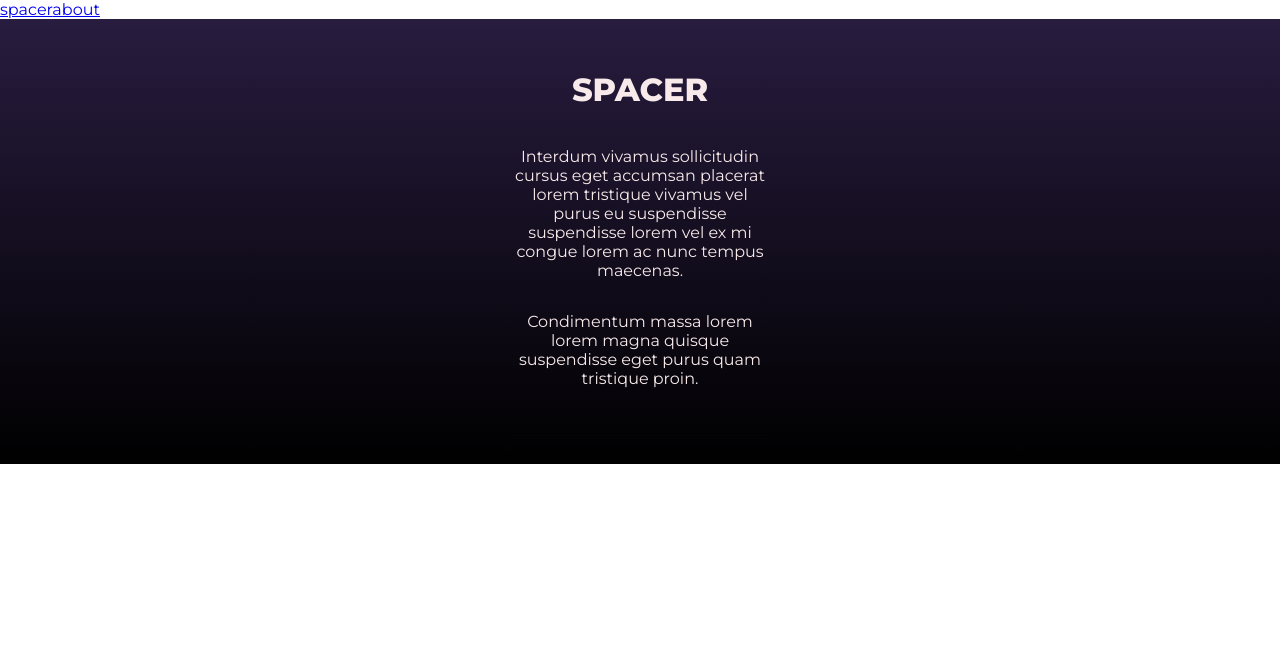
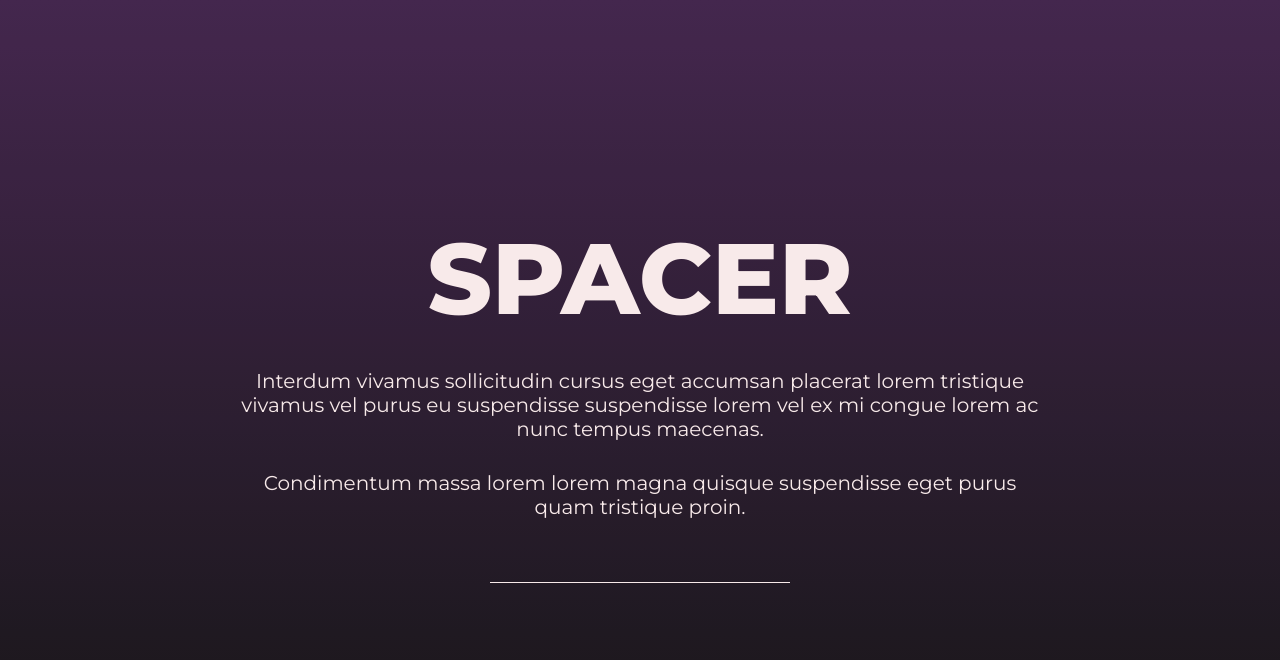
Before and after one commit to adzas/vue-first, a Vue app: page /#/ in a window 1280 px wide. Shown: the top 660 px of the page. Built offline with nearby package versions, Linux system fonts and the light colour scheme.

Commit message:
Create results view

```diff
--- a/src/App.vue
+++ b/src/App.vue
@@ -2,8 +2,8 @@
 
   <div class="app">
     <div class="nav">
-      <router-link to="/">spacer</router-link>
-      <router-link to="/about">about</router-link>
+      <!-- <router-link to="/">spacer</router-link>
+      <router-link to="/about">about</router-link> -->
     </div>
     <router-view />
   </div>
@@ -16,9 +16,12 @@
 
 * {
   box-sizing: border-box;
+  -webkit-font-smoothing: antialiased;
+  -moz-osx-font-smoothing: grayscale;
 }
 
 body {
+  color: black;
   font-family: 'Montserrat', sans-serif;
   margin: 0;
   padding: 0;
--- /dev/null
+++ b/src/components/BackgroundImage.vue
@@ -0,0 +1,30 @@
+<template>
+  <div class="backgroundImage" />
+</template>
+
+<script>
+export default {
+  name: 'BackgroundImage',
+};
+</script>
+
+<style lang="scss" scoped>
+.backgroundImage{
+  position: fixed;
+  z-index: -1;
+  width: 100%;
+  height: 100vh;
+  background-image: linear-gradient(rgb(76, 43, 87), rgb(24, 24, 24));
+}
+.backgroundImage:after{
+  content: '';
+  opacity: 0.1;
+  background: black;
+  position: absolute;
+  top: 0;
+  left: 0;
+  z-index: 1;
+  width: 100%;
+  height: 100vh;
+}
+</style>
--- a/src/components/Claim.vue
+++ b/src/components/Claim.vue
@@ -27,6 +27,39 @@ export default {
     flex-direction: column;
     justify-content: center;
     align-items: center;
+
+    @media(min-width: 768px) {
+      width: 600px;
+    }
+    @media (min-width: 1024px) {
+      width: 800px;
+    }
+
+    .claim{
+      font-size: 50px;
+      margin: 0;
+
+      @media (min-width: 768px) {
+        font-size: 80px;
+      }
+      @media (min-width: 1024px) {
+        font-size: 100px;
+      }
+    }
+
+    .subclaim{
+      margin: 20px 0 0 0;
+      font-size: 13px;
+      font-weight: 400;
+
+      @media (min-width: 768px) {
+        font-size: 17px;
+      }
+      @media (min-width: 1024px) {
+        font-size: 20px;
+        margin: 30px 0 0 0;
+      }
+    }
   }
 
 </style>
--- /dev/null
+++ b/src/components/Item.vue
@@ -0,0 +1,39 @@
+<template>
+  <div class="item">
+    <div :style="style" class="item" />
+    <!-- <img :src="photo" :alt="title" > -->
+  </div>
+</template>
+
+<script>
+export default {
+  name: 'Item',
+  props: {
+    item: {
+      type: Object,
+      require: true,
+    },
+  },
+  data() {
+    return {
+      photo: this.item.links[0].href,
+      title: this.item.data[0].title,
+    };
+  },
+  computed: {
+    style() {
+      return `background-image: url("${this.photo}")`;
+    },
+  },
+};
+</script>
+
+<style lang="scss" scoped>
+  .item{
+    min-width: 20vw;
+    height: 250px;
+    background-size: cover;
+    background-repeat: no-repeat;
+    background-position: 50%;
+  }
+</style>
--- a/src/components/Search.vue
+++ b/src/components/Search.vue
@@ -1,28 +1,76 @@
 <template>
-    <div class="searchWrapper">
-        <div class="search">
-            <input name="search" id="search">
-        </div>
-    </div>
+  <div class="search">
+    <input
+      id="search"
+      name="search"
+      :class="{ dark }"
+      :value="value"
+      @input="handleChange"
+    >
+  </div>
 </template>
 
 <script>
 export default {
   name: 'Search',
+  props: {
+    value: {
+      type: String,
+      required: true,
+    },
+    dark: {
+      type: Boolean,
+      default: false,
+    },
+  },
+  methods: {
+    handleChange(event) {
+      this.$emit('input', event.target.value);
+    },
+  },
 };
 </script>
 
 <style lang="scss" scoped>
+  $color: rgb(248, 234, 234);
   .search{
+    margin-top: 1.5em;
     display: flex;
     flex-direction: column;
     width: 260px;
 
+    @media (min-width: 768px) {
+      width: 300px;
+    }
+
     input{
-      height: 30px;
+      color: white;
+      text-align: center;
+      font-size: 20px;
+      height: 40px;
       border: 0;
-      border-bottom: 1px solid black;
+      border-bottom: 1px solid $color;
       background: none;
+      transition: box-shadow .3s ease-out;
+
+      @media (min-width: 768px) {
+        font-size: 30px;
+      }
+    }
+
+    input:focus{
+      outline: none;
+      box-shadow: 0 13px 15px -15px rgba(255, 255, 255, 0.6);
+      /* box-shadow: 0 10px 20px -8px rgba(255, 255, 255, 0.301); */
     }
   }
+
+  .dark{
+    color: #1e3d4a !important;
+    border-bottom-color: #1e3d4a !important;
+  }
+
+  .dark:focus{
+    box-shadow: 0 10px 20px -8px #1e3d4a05 !important;
+  }
 </style>
--- a/src/router/index.js
+++ b/src/router/index.js
@@ -1,6 +1,7 @@
 import Vue from 'vue';
 import VueRouter from 'vue-router';
 import Home from '../views/Home.vue';
+import About from '../views/About.vue';
 
 Vue.use(VueRouter);
 
@@ -10,6 +11,11 @@ const routes = [
     name: 'Home',
     component: Home,
   },
+  {
+    path: '/about',
+    name: 'About',
+    component: About,
+  },
 ];
 
 const router = new VueRouter({
--- /dev/null
+++ b/src/views/About.vue
@@ -0,0 +1,7 @@
+<template>
+  <div class="about">
+    About
+  </div>
+</template>
+
+<style lang="stylus" scoped/>
--- a/src/views/Home.vue
+++ b/src/views/Home.vue
@@ -1,22 +1,43 @@
 <template>
-  <div class="wrapper">
-    <Claim />
-    <Search />
+  <div :class="[{ flexStart: step === 1 }, 'wrapper']">
+    <transition name="head">
+      <h2 class="head" v-if="step === 1">-SPACER-</h2>
+    </transition>
+    <transition name="fade">
+      <BackgroundImage v-if="step === 0"/>
+    </transition>
+    <Claim v-if="step === 0" />
+    <Search v-model="searchValue" @input="handleInput" :dark="step === 1"/>
+    <div class="results" v-if="results && !loading && step === 1">
+      <!-- <div v-for="item in results" :key="item.data[0].nasa_id" >
+        <p>{{ item.links[0] }}</p>
+      </div> -->
+      <Item v-for="item in results" :item="item" :key="item.data[0].nasa_id" />
+    </div>
   </div>
 </template>
 
 <script>
 import debounce from 'lodash.debounce';
+import BackgroundImage from '@/components/BackgroundImage.vue';
+import Claim from '@/components/Claim.vue';
 import Search from '@/components/Search.vue';
-import Claim from '@/components/Claim.vue';
+import Item from '@/components/Item.vue';
 
 const API = 'https://images-api.nasa.gov/search?';
 
 export default {
   name: 'Home',
-  components: { Claim, Search },
+  components: {
+    Claim,
+    Search,
+    BackgroundImage,
+    Item,
+  },
   data() {
     return {
+      loading: false,
+      step: 0,
       searchValue: '',
       results: [],
     };
@@ -24,26 +45,87 @@ export default {
   methods: {
     // eslint-disable-next-line
     handleInput: debounce(function () {
-      this.axios.get(`${API}q=${this.searchValue}&media_type=image`).then((response) => {
-        this.results = response.data.collection.items;
-      }).catch((error) => {
-        console.log(error);
-      });
-    }, 2000),
+      if (this.searchValue.length > 0) {
+        this.loading = true;
+        this.axios.get(`${API}q=${this.searchValue}&media_type=image`).then((response) => {
+          this.results = response.data.collection.items;
+          this.loading = false;
+          this.step = 1;
+        }).catch((error) => {
+          console.log(error);
+        });
+      } else {
+        this.step = 0;
+      }
+    }, 500),
   },
 };
 </script>
 
 <style lang="scss" scoped>
+  $color: rgb(248, 234, 234);
+
+  .fade-enter-active, .fade-leave-active{
+    transition: opacity .5s ease;
+  }
+
+  .fade-enter, .fade-leave-to{
+    opacity: 0;
+  }
+
+  .head{
+    color: black;
+    position: absolute;
+    margin-top: -10px;
+  }
+
+  .results{
+    margin-top: 25px;
+    color: black;
+    width: 100%;
+    display: grid;
+    grid-template-columns: 1fr;
+    grid-gap: 20px;
+
+    @media(min-width: 512px) {
+      grid-template-columns: 1fr 1fr;
+    }
+    @media(min-width: 768px) {
+      grid-template-columns: 1fr 1fr 1fr;
+    }
+    @media(min-width: 1024px) {
+      grid-template-columns: 1fr 1fr 1fr 1fr;
+    }
+  }
+
+  .head-enter-active, .head-leave-active{
+    transition: margin-top .5s ease;
+  }
+
+  .head-enter, .head-leave-to{
+    margin-top: -50px;
+  }
+
   .wrapper{
     margin: 0;
+    position: relative;
     width: 100%;
+    min-height: 100vh;
     padding: 30px;
     display: flex;
     flex-direction: column;
     align-items: center;
     justify-content: center;
-    background-image: linear-gradient(rgb(40, 28, 63), black);
-    color: rgb(248, 234, 234);
+    color: $color;
+
+    h2{
+      font-weight: 400;
+      font-size: 13px;
+      letter-spacing: 10px;
+    }
+
+    &.flexStart{
+      justify-content: flex-start;
+    }
   }
 </style>
```
